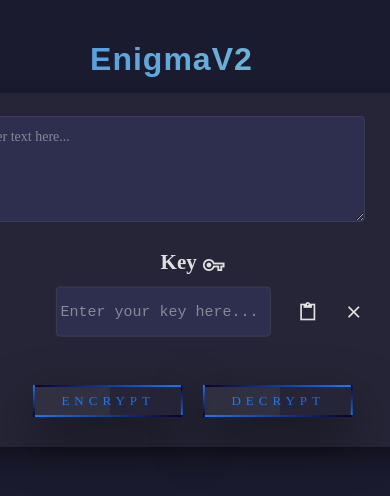
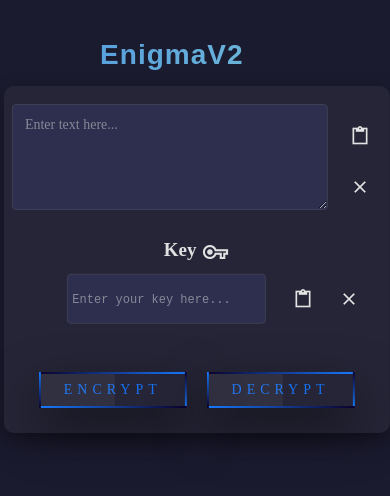
Before and after one commit to LethaXl/EnigmaV2, a React (Create React App) app: page / in a window 390 px wide. Shown: the top 496 px of the page. Built offline with nearby package versions, Linux system fonts and the light colour scheme; the HTML template or start-up script is replaced by a standard one.

Commit message:
Mobile px

```diff
--- a/src/mobile.css
+++ b/src/mobile.css
@@ -162,7 +162,7 @@
   }
 }
 
-@media screen and (max-width: 380px) {
+@media screen and (max-width: 396px) {
   h1 {
     font-size: 28px;
   }
@@ -171,12 +171,38 @@
   .outputContainer {
     width: 90%;
     padding: 10px 8px;
+    transform: translateX(12%);
   }
 
   .actionButtonsContainer a {
     font-size: 14px;
     padding: 10px 0;
   }
+
+  .keyWrapper .keyInput::placeholder {
+    font-size: 12px; /* Adjust this value as desired */
+    width: 100%;
+  }
+
+  .keyWrapper  {
+    /* Adjust this value as desired */
+    width: 70%;
+  }
+
+  .keyWrapper label {
+    font-size: 19px; /* Reduced from 21px */
+  }
+
+  .keyWrapper .material-symbols-outlined {
+    font-size: 28px; /* Reduced from 30px */
+  }
+
+  /* Adjust icons for input text (paste/clear) on small devices */
+  .textAreaIcons {
+    right: -15px;  /* shift container closer */
+    gap: 4px;      /* adjust gap between icons */
+  }
+
 }
 
 @media screen and (max-width: 768px) and (orientation: landscape) {
```
